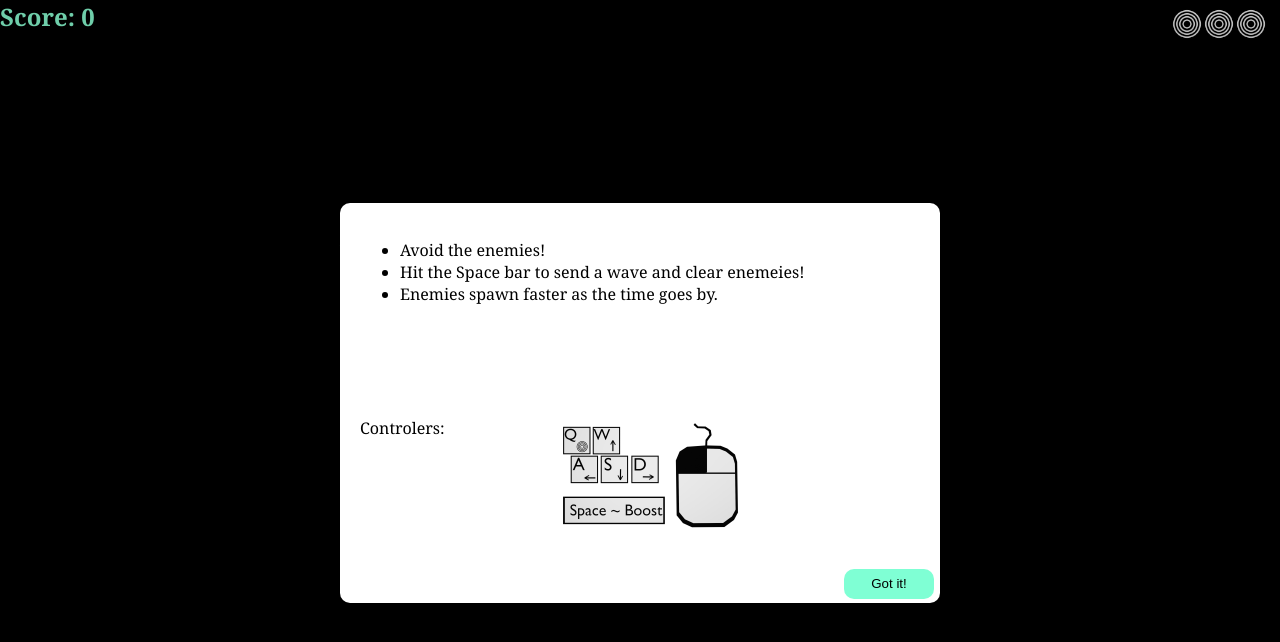
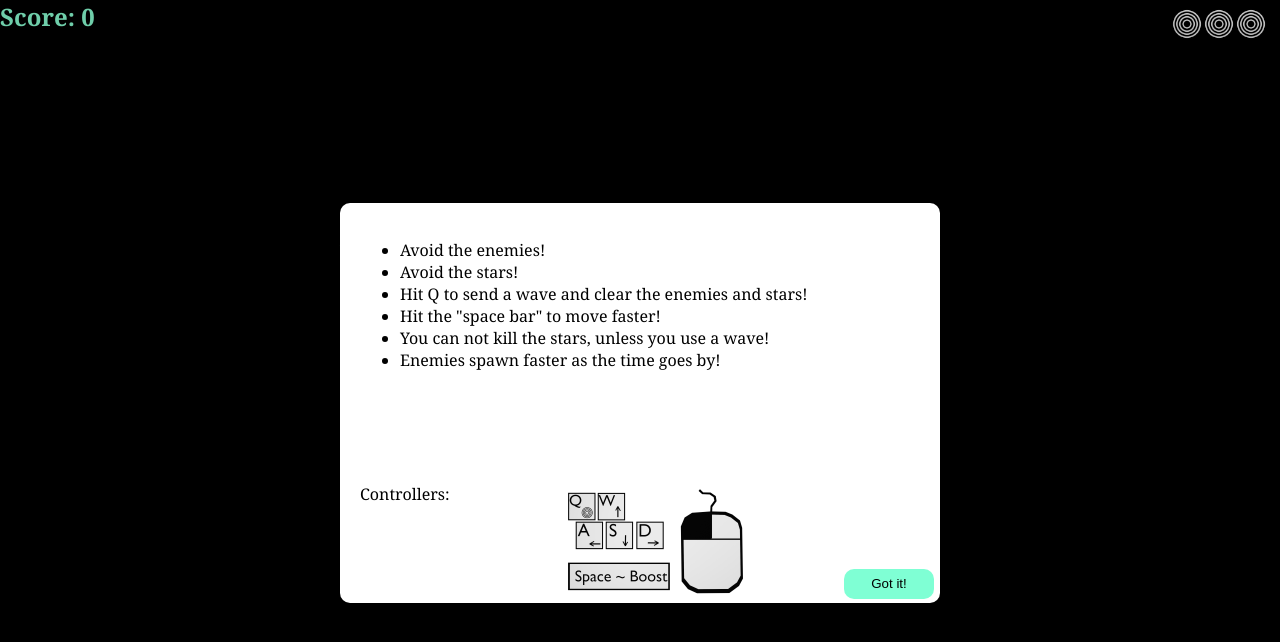
Before and after one commit to Nawzneen/Game-shooting-star, a plain HTML site: page index.html in a window 1280 px wide. Drawn offline with nearby package versions, Linux system fonts and the light colour scheme.

Commit message:
Add files via upload

```diff
--- a/index.html
+++ b/index.html
@@ -30,14 +30,17 @@
         <p>
           <ul>
             <li>Avoid the enemies!</li>
-            <li> Hit the Space bar to send a wave and clear enemeies!</li>
-            <li> Enemies spawn faster as the time goes by.</li>
+            <li>Avoid the stars!</li>
+            <li>Hit Q to send a wave and clear the enemies and stars!</li>
+            <li>Hit the "space bar" to move faster!</li>
+            <li>You can not kill the stars, unless you use a wave!</li>
+            <li>Enemies spawn faster as the time goes by!</li>
 
 
         </p>
       </div>
       <div id="controlers">
-     Controlers:
+     Controllers:
         <img id="controlers-pic" src="./images/controlers.png" alt="" />
       </div>
       <button id="ok" type="button">Got it!</button>
```
